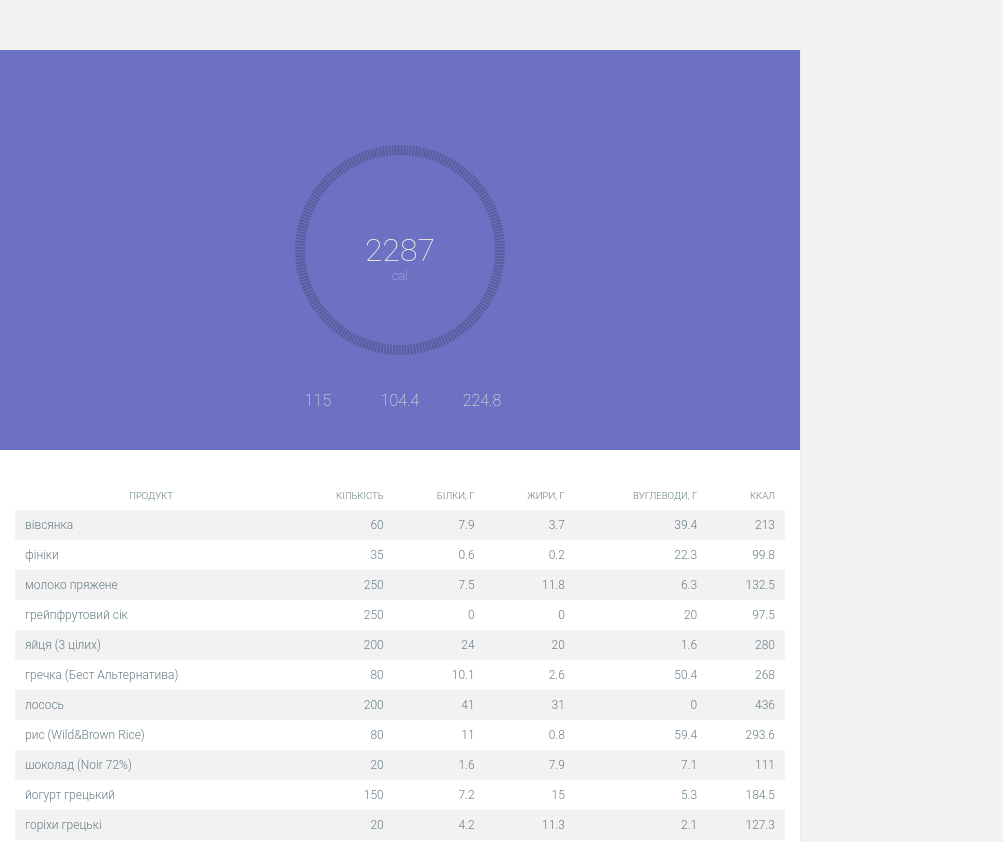
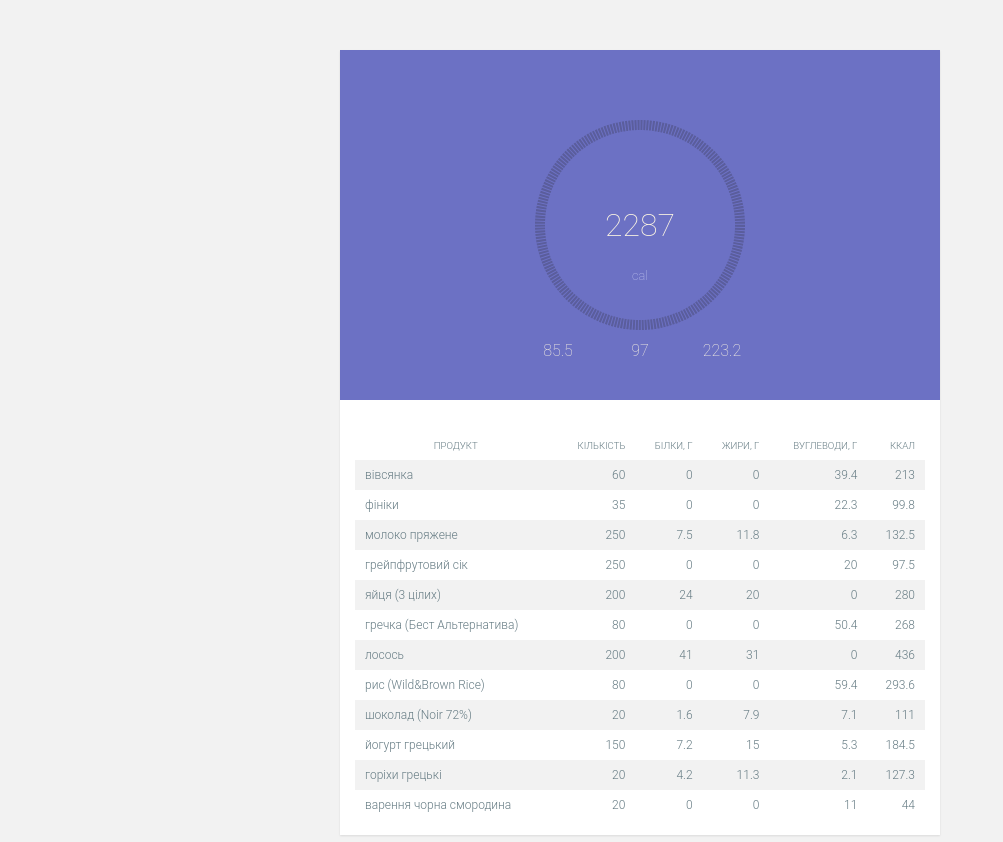
Before and after one commit to ActiveObject/assistant, a React (Create React App) app: page / in a window 1280 px wide. Shown: the top 842 px of the page, without its empty margins (0-1003 px from the left). Built offline with nearby package versions, Linux system fonts and the light colour scheme.

Commit message:
Add another daily plan

```diff
--- a/src/App.css
+++ b/src/App.css
@@ -9,6 +9,10 @@ body,
 
 .App {
   width: 100%;
+  display: flex;
+  align-items: center;
+  justify-content: center;
+  flex-direction: column;
 }
 
 .App .feed {
--- a/src/App.js
+++ b/src/App.js
@@ -9,6 +9,45 @@ import { timeFormat } from 'd3-time-format';
 import MotionPath from './MotionPath';
 import Importer from './Importer';
 import DailyNutritionPlan from './DailyNutritionPlan';
+
+var foods = [
+  ['вівсянка', 60, 0, 0, 65.7, 355],
+  ['фініки', 35, 0, 0, 63.8, 285],
+  ['молоко пряжене', 250, 3, 4.7, 2.5, 53],
+  ['грейпфрутовий сік', 250, 0, 0, 8, 39],
+
+  ['яйця (3 цілих)', 200, 12, 10, 0, 140],
+  ['гречка (Бест Альтернатива)', 80, 0, 0, 63, 335],
+
+
+  ['лосось', 200, 20.5, 15.5, 0, 218],
+  ['рис (Wild&Brown Rice)', 80, 0, 0, 74.2, 367],
+
+  ['шоколад (Noir 72%)', 20, 7.86, 39.72, 35.47, 555],
+
+  ['йогурт грецький', 150, 4.8, 10, 3.5, 123],
+  ['горіхи грецькі', 20, 21.2, 56.6, 10.6, 636.6],
+  ['варення чорна смородина', 20, 0, 0, 55, 220],
+];
+
+var foodsSaturday = [
+  ['вівсянка', 60, 13.1, 6.2, 65.7, 355],
+  ['фініки', 35, 1.61, 0.54, 63.8, 285],
+  ['молоко пряжене', 250, 3, 4.7, 2.5, 53],
+  ['грейпфрутовий сік', 250, 0, 0, 8, 39],
+
+  ['яйця (3 цілих)', 200, 12, 10, 0.8, 140],
+  ['гречка (Бест Альтернатива)', 80, 12.6, 3.3, 63, 335],
+
+  ['індичка', 200, 19, 0, 0, 80],
+  ['рис (Wild&Brown Rice)', 80, 13.7, 1, 74.2, 367],
+
+  ['шоколад (Libeert Luxury 85%)', 40, 10.1, 48.4, 16.2, 555],
+
+  ['йогурт грецький', 150, 4.8, 10, 3.5, 123],
+  ['горіхи грецькі', 20, 21.2, 56.6, 10.6, 636.6],
+  ['варення чорна смородина', 20, 0, 0, 55, 220],
+];
 
 class App extends Component {
   state = {
@@ -26,18 +65,8 @@ class App extends Component {
 
     return (
       <div className="App">
-        <DailyNutritionPlan />
-        <Importer>
-          {transactions =>
-            <div className="feed">
-              <Summary transactions={transactions} />
-              <TransactionRange transactions={transactions}>
-                {range => <AccountBalanceChart transactions={transactions} width={width} height={height} range={range} />}
-              </TransactionRange>
-              <MonthExpenditureChart transactions={transactions} width={width} height={height} />
-            </div>
-          }
-        </Importer>
+        <DailyNutritionPlan foods={foods} />
+        <DailyNutritionPlan foods={foodsSaturday} />
       </div>
     );
   }
--- a/src/DailyNutritionPlan.css
+++ b/src/DailyNutritionPlan.css
@@ -1,10 +1,3 @@
-.diet {
-  width: 100%;
-  display: flex;
-  flex-direction: column;
-  align-items: center;
-}
-
 body {
   background-color: #f2f2f2;
 }
@@ -73,9 +66,9 @@ tr.summary td {
 
 .daily-plan {
   width: 100%;
-  max-width: 800px;
+  max-width: 600px;
   box-shadow: 0 1px 2px rgba(0,0,0, 0.1);
-  margin: 50px 0;
+  margin: 50px 20px;
   background-color: white;
 }
 
@@ -89,7 +82,7 @@ tr.summary td {
 .daily-plan header {
   background-color: #6c71c4;
   width: 100%;
-  height: 400px;
+  height: 350px;
   position: relative;
 }
 
--- a/src/DailyNutritionPlan.js
+++ b/src/DailyNutritionPlan.js
@@ -3,27 +3,6 @@ import './DailyNutritionPlan.css';
 
 export default class DailyNutritionPlan extends Component {
   state = {
-    foods: [
-      ['вівсянка', 60, 13.1, 6.2, 65.7, 355],
-      ['фініки', 35, 1.61, 0.54, 63.8, 285],
-      ['молоко пряжене', 250, 3, 4.7, 2.5, 53],
-      ['грейпфрутовий сік', 250, 0, 0, 8, 39],
-
-      ['яйця (3 цілих)', 200, 12, 10, 0.8, 140],
-      ['гречка (Бест Альтернатива)', 80, 12.6, 3.3, 63, 335],
-
-      // ['індичка', 200, 19, 0, 0, 80],
-
-      ['лосось', 200, 20.5, 15.5, 0, 218],
-      ['рис (Wild&Brown Rice)', 80, 13.7, 1, 74.2, 367],
-
-      ['шоколад (Noir 72%)', 20, 7.86, 39.72, 35.47, 555],
-
-      ['йогурт грецький', 150, 4.8, 10, 3.5, 123],
-      ['горіхи грецькі', 20, 21.2, 56.6, 10.6, 636.6],
-      ['варення чорна смородина', 20, 0, 0, 55, 220],
-    ],
-
     disabled: []
   }
 
@@ -42,7 +21,8 @@ export default class DailyNutritionPlan extends Component {
   }
 
   render() {
-    var { foods, disabled } = this.state;
+    var { foods } = this.props;
+    var { disabled } = this.state;
 
     var totalCalories = foods
       .filter(ingredient => !disabled.includes(ingredient[0]))
@@ -67,7 +47,7 @@ export default class DailyNutritionPlan extends Component {
     return (
       <div className="daily-plan">
         <header>
-          <svg width="400" height="400" viewBox="0 0 400 400" style={{ display: 'block', margin: 'auto' }}>
+          <svg width="350" height="350" viewBox="0 0 350 350" style={{ display: 'block', margin: 'auto' }}>
             <g textAnchor="middle" fontFamily="Roboto, sans-serif" fontWeight="100">
               <circle r="100" cx="50%" cy="50%" fill="none" stroke="#5A5D9C" strokeWidth="10" strokeDasharray="2, 1" />
               <text x="50%" y="50%" alignmentBaseline="central" fontSize="2rem" fill="#FDF6E3">{toFixed(totalCalories, 0)}</text>
```
